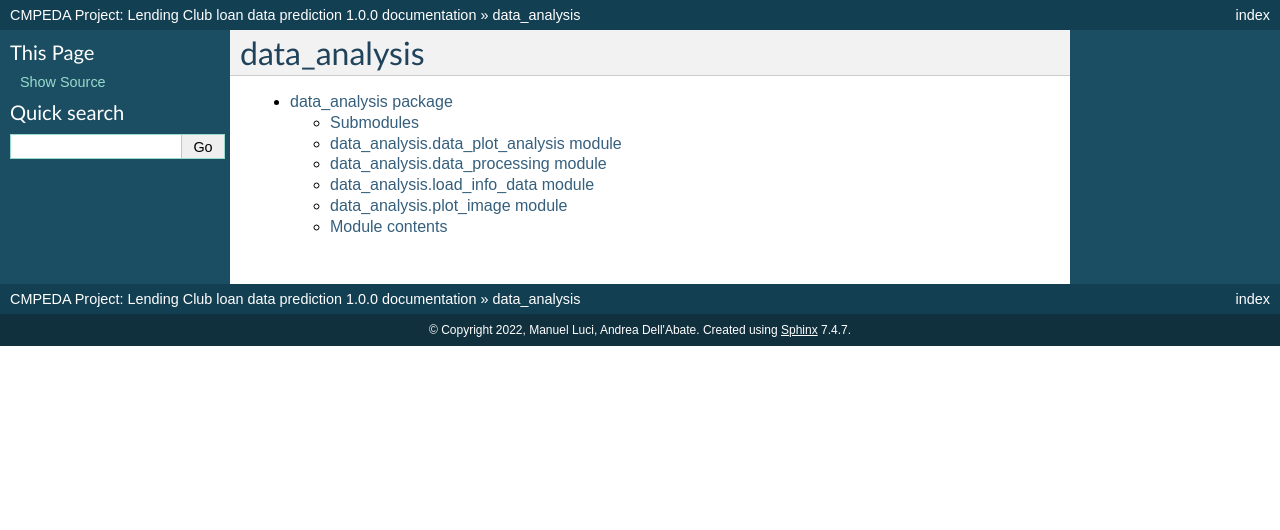
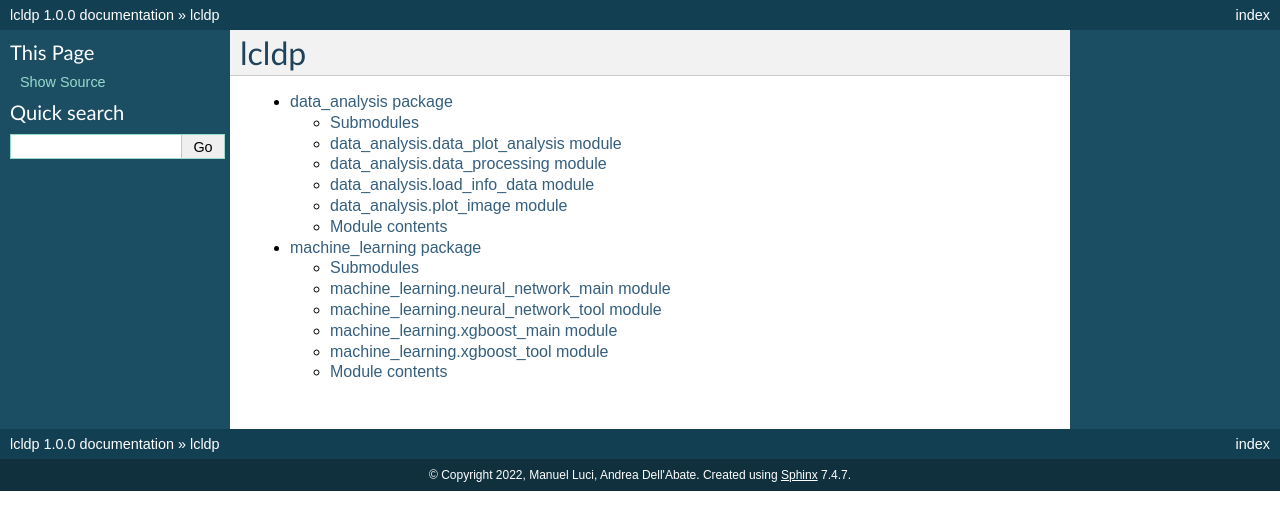
Before and after one commit to lucaminuel/lcldp, a Sphinx documentation site: the page built from docs/modules.rst, in a window 1280 px wide. Shown: the top 530 px of the page. Built offline with Sphinx 7.4.7, drawn with Linux system fonts in a browser that asks for light colours.

Commit message:
uploading docs

```diff
--- /dev/null
+++ b/README.txt
@@ -0,0 +1 @@
+# lcldp
--- a/docs/conf.py
+++ b/docs/conf.py
@@ -9,15 +9,18 @@
 # If extensions (or modules to document with autodoc) are in another directory,
 # add these directories to sys.path here. If the directory is relative to the
 # documentation root, use os.path.abspath to make it absolute, like shown here.
-#
+
 import os
 import sys
-sys.path.insert(0, os.path.abspath('..'))
+package_name = 'lcldp'
+package_root = os.path.abspath('..')
+sys.path.insert(0, package_root)
+sys.path.insert(0, os.path.join(package_root, package_name))
 
 
 # -- Project information -----------------------------------------------------
 
-project = 'CMPEDA Project: Lending Club loan data prediction'
+project = 'lcldp'
 copyright = "2022, Manuel Luci, Andrea Dell'Abate"
 author = "Manuel Luci, Andrea Dell'Abate"
 
@@ -33,9 +36,10 @@ release = '1.0.0'
 extensions = [
     'sphinx.ext.autodoc',
     'sphinx.ext.napoleon',
-    'sphinx.ext.viewcode',
+    'sphinx.ext.viewcode'
+]
 
-]
+
 
 # Add any paths that contain templates here, relative to this directory.
 templates_path = ['_templates']
--- a/docs/modules.rst
+++ b/docs/modules.rst
@@ -1,7 +1,8 @@
-data_analysis
-=============
+lcldp
+=====
 
 .. toctree::
    :maxdepth: 4
 
    data_analysis
+   machine_learning
```
Also changed, not shown: docs/index.rst (+7 -12 lines).
